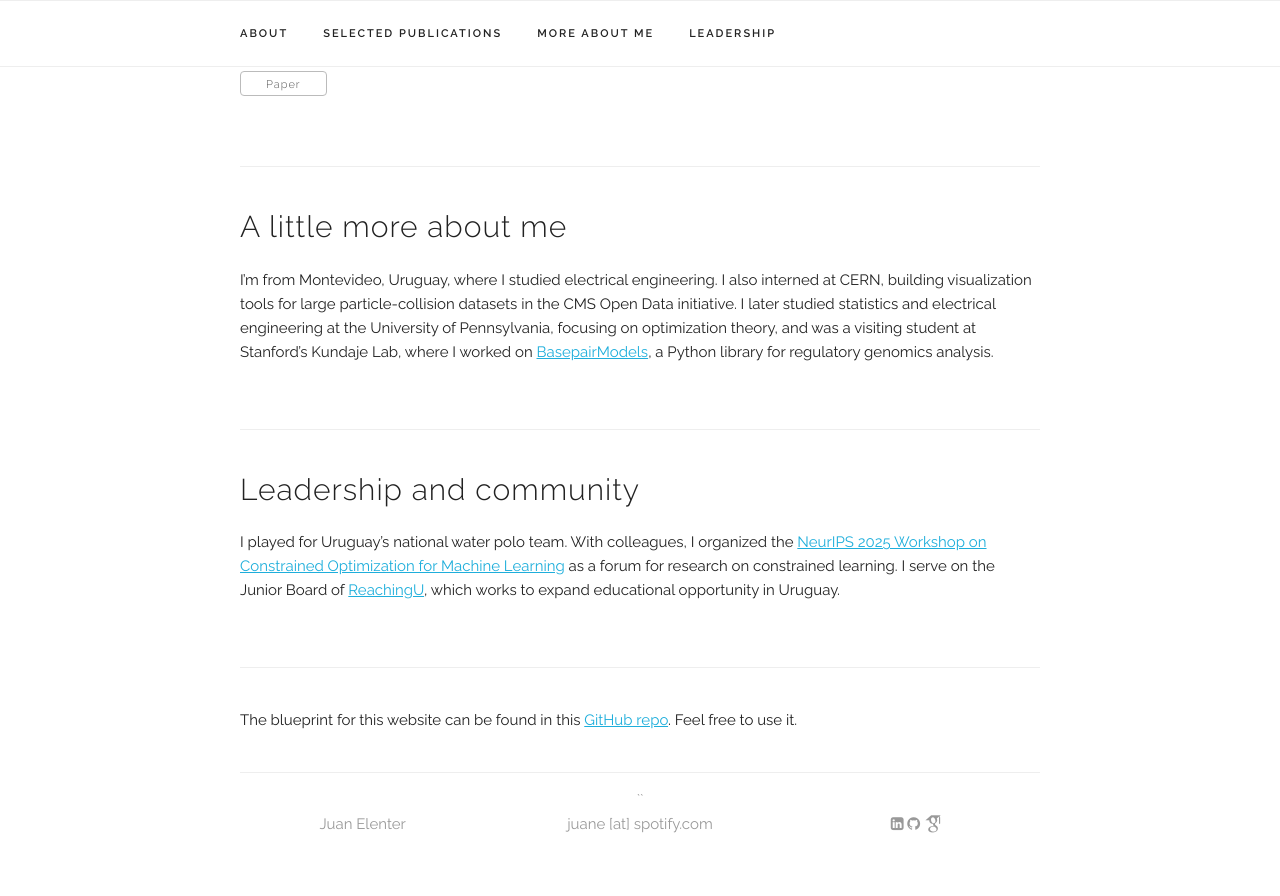
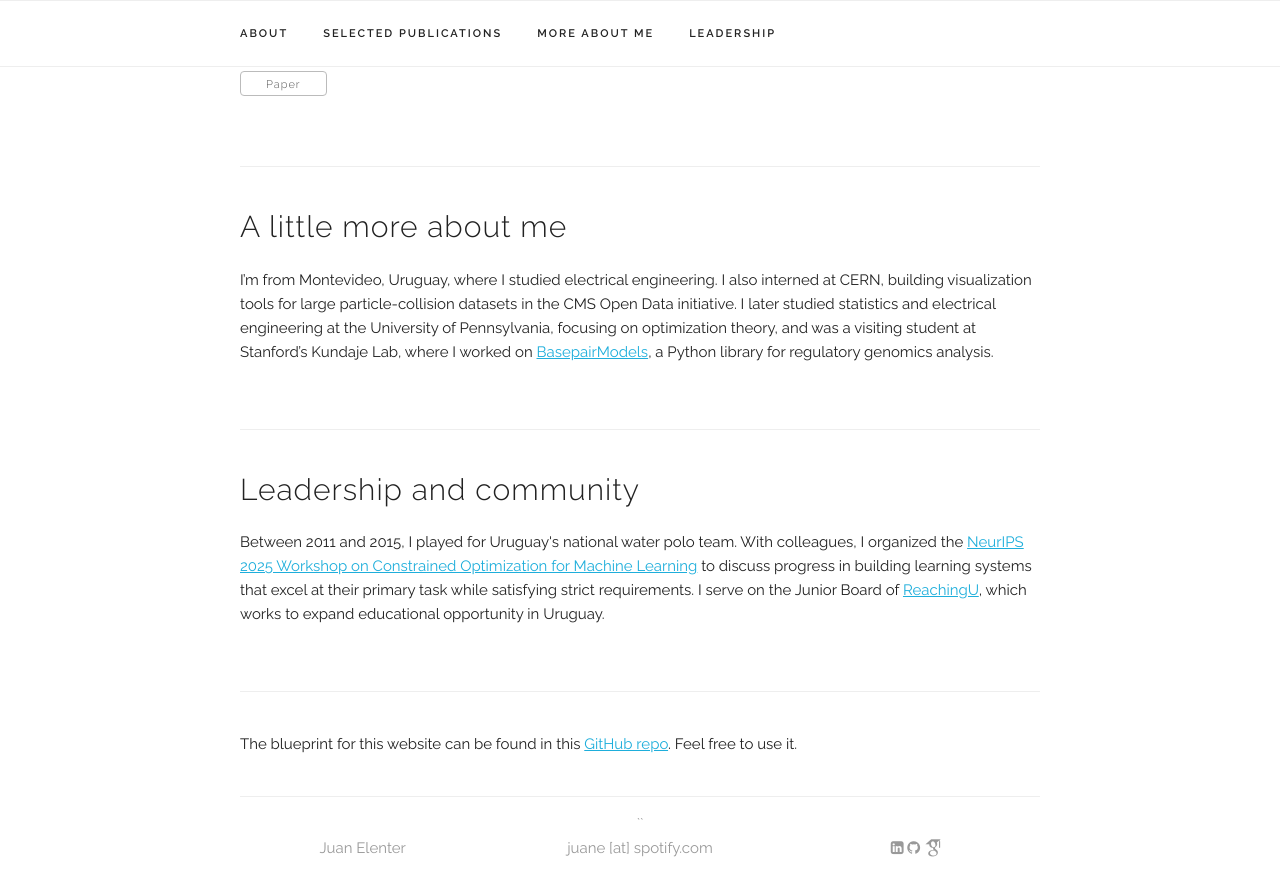
Before and after one commit to juanelenter/juanelenter.github.io, a Jekyll site: the page built from index.html, in a window 1280 px wide and 900 px high, scrolled down 1691 px. Shown: the top 896 px of the window. Built offline with Jekyll 4.4.1, drawn with Linux system fonts in a browser that asks for light colours; some web fonts are replaced.

Commit message:
Refine leadership and workshop description

```diff
--- a/index.html
+++ b/index.html
@@ -38,7 +38,7 @@ title: Home
 <div class="docs-section" id="leadership">
   <h4>Leadership and community</h4>
   <p>
-    I played for Uruguay’s national water polo team. With colleagues, I organized the <a href="https://constrained-opt-ml.github.io/">NeurIPS 2025 Workshop on Constrained Optimization for Machine Learning</a> as a forum for research on constrained learning. I serve on the Junior Board of <a href="https://reachingu.org/en/">ReachingU</a>, which works to expand educational opportunity in Uruguay.
+    Between 2011 and 2015, I played for Uruguay's national water polo team. With colleagues, I organized the <a href="https://constrained-opt-ml.github.io/">NeurIPS 2025 Workshop on Constrained Optimization for Machine Learning</a> to discuss progress in building learning systems that excel at their primary task while satisfying strict requirements. I serve on the Junior Board of <a href="https://reachingu.org/en/">ReachingU</a>, which works to expand educational opportunity in Uruguay.
   </p>
 </div>
 
```
